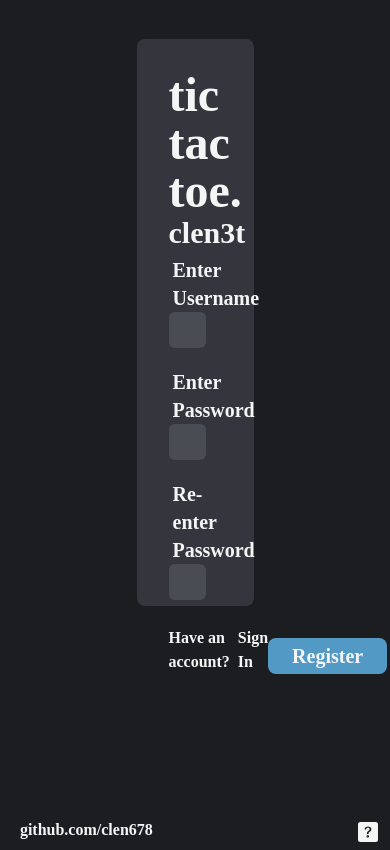
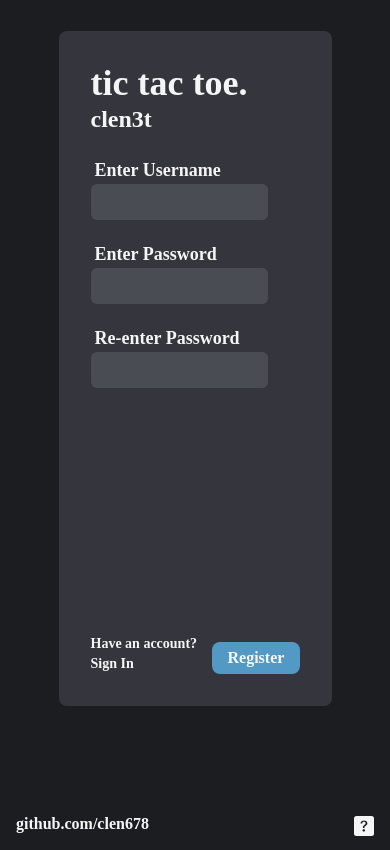
Before and after one commit to clen678/clen3t, a React (Create React App) app in the folder clen3t-web/: page /register in a window 390 px wide. Built offline with nearby package versions, Linux system fonts and the light colour scheme; no server answers; the HTML template or start-up script is replaced by a standard one.

Commit message:
adding responsive css for other pages

```diff
--- a/clen3t-web/src/pages/Game.jsx
+++ b/clen3t-web/src/pages/Game.jsx
@@ -291,7 +291,6 @@ const Game = () => {
 
     return (
         <div className=" w-full h-screen text-primary-text font-serif font-semibold flex flex-col">
-            <div className="flex-grow overflow-y-auto">
 
                 {/* content */}
                 <div className="h-full flex flex-col items-center">
@@ -407,7 +406,6 @@ const Game = () => {
                     </div>
                 <Footer />
                 </div>
-            </div>
 
         </div>
      );
--- a/clen3t-web/src/pages/Login.jsx
+++ b/clen3t-web/src/pages/Login.jsx
@@ -7,8 +7,8 @@ import LoginContext from "../context/LoginContext";
 
 const Login = () => {
 
-    const labelStyle = "text-xl ml-1"
-    const inputStyle = "text-primary-text px-3 rounded-md border-transparent outline-none mb-5 h-9 bg-primary-background-lighter caret-primary-text text-lg"
+    const labelStyle = "text-xl ml-1 max-[730px]:text-lg"
+    const inputStyle = "text-primary-text px-3 rounded-md border-transparent outline-none mb-5 h-9 bg-primary-background-lighter caret-primary-text text-lg max-[730px]:text-base"
 
     const [username, setUsername] = useState("");
     const [password, setPassword] = useState("");
@@ -49,15 +49,15 @@ const Login = () => {
     }, [currentUser]);
 
     return (
-        <div className="bg-primary-background w-full h-screen text-primary-text font-serif font-semibold">
-            <div className="flex justify-center h-[96%]">
+        <div className="w-full h-screen text-primary-text font-serif font-semibold flex flex-col">
+            <div className="flex flex-col items-center h-full">
 
-                <form action="" className="mt-[10%] w-[30%] h-[70%] flex flex-col justify-between rounded-lg bg-primary-background-light px-8 py-8" onSubmit={handleSubmit}>
+                <form action="" className="mt-[8%] w-[30%] h-[70%] flex flex-col justify-between rounded-lg bg-primary-background-light px-8 py-8 max-[1600px]:w-[40%] max-[1170px]:w-[50%] max-[730px]:w-[70%]" onSubmit={handleSubmit}>
                     <div>
-                        <h1 className="text-5xl">tic tac toe.</h1>
-                        <h2 className="text-3xl ">clen3t</h2>
+                        <h1 className="text-5xl max-[730px]:text-4xl">tic tac toe.</h1>
+                        <h2 className="text-3xl max-[730px]:text-2xl">clen3t</h2>
 
-                        <div className="flex flex-col w-[70%] my-[10%]">
+                        <div className="flex flex-col w-[70%] my-[10%] max-[730px]:w-[85%]">
                             <label htmlFor="username" className={labelStyle}>Username</label>
                             <input type="text" id="username" className={inputStyle} onChange={(e) => setUsername(e.target.value)} value={username} required />
 
@@ -67,16 +67,15 @@ const Login = () => {
                     </div>
 
                     <div className="flex justify-between items-end">
-                        <div className='flex'>
-                            <p>Don't have an account?</p>
-                            <Link to="/register" className="hover:text-primary-blue active:text-primary-blue-darker ml-2">Register</Link>
+                        <div className='flex max-[1170px]:flex-col max-[1170px]:justify-start'>
+                            <p className='max-[400px]:text-sm'>Don't have an account?</p>
+                            <Link to="/register" className="hover:text-primary-blue active:text-primary-blue-darker ml-2 max-[1170px]:ml-0 max-[1170px]:text-sm">Register</Link>
                         </div>
-                        <button type="submit" className="text-xl py-1 px-6 rounded-lg w-[7.5rem] text-center bg-primary-blue hover:bg-primary-blue-dark active:bg-primary-blue-darker">Sign In</button>
+                        <button type="submit" className="text-xl py-1 px-6 rounded-lg w-[7.5rem] text-center bg-primary-blue hover:bg-primary-blue-dark active:bg-primary-blue-darker max-[730px]:text-lg max-[400px]:text-base max-[400px]:px-3">Sign In</button>
                     </div>
                 </form>
+            <Footer />
             </div>
-
-            <Footer />
         </div>
      );
 }
--- a/clen3t-web/src/pages/Register.jsx
+++ b/clen3t-web/src/pages/Register.jsx
@@ -7,8 +7,8 @@ import LoginContext from "../context/LoginContext";
 
 const Register = () => {
 
-    const labelStyle = "text-xl ml-1"
-    const inputStyle = "text-primary-text px-3 rounded-md border-transparent outline-none mb-5 h-9 bg-primary-background-lighter caret-primary-text text-lg"
+    const labelStyle = "text-xl ml-1 max-[730px]:text-lg"
+    const inputStyle = "text-primary-text px-3 rounded-md border-transparent outline-none mb-5 h-9 bg-primary-background-lighter caret-primary-text text-lg max-[730px]:text-base"
 
     const [username, setUsername] = useState("");
     const [password, setPassword] = useState("");
@@ -43,15 +43,15 @@ const Register = () => {
     }, [currentUser]);
 
     return (
-        <div className="bg-primary-background w-full h-screen text-primary-text font-serif font-semibold">
-            <div className="flex justify-center h-[96%]">
+        <div className="w-full h-screen text-primary-text font-serif font-semibold flex flex-col">
+            <div className="flex flex-col items-center h-full">
 
-                <form action="" className="mt-[10%] w-[30%] h-[70%] flex flex-col justify-between rounded-lg bg-primary-background-light px-8 py-8" onSubmit={handleSubmit}>
+                <form action="" className="mt-[8%] w-[30%] h-[70%] flex flex-col justify-between rounded-lg bg-primary-background-light px-8 py-8 max-[1600px]:w-[40%] max-[1170px]:w-[50%] max-[730px]:w-[70%] max-[730px]:h-[80%]" onSubmit={handleSubmit}>
                     <div>
-                        <h1 className="text-5xl">tic tac toe.</h1>
-                        <h2 className="text-3xl ">clen3t</h2>
+                        <h1 className="text-5xl max-[730px]:text-4xl">tic tac toe.</h1>
+                        <h2 className="text-3xl max-[730px]:text-2xl">clen3t</h2>
 
-                        <div className="flex flex-col w-[70%] my-[10%]">
+                        <div className="flex flex-col w-[70%] my-[10%] max-[730px]:w-[85%]">
                             <label htmlFor="username" className={labelStyle}>Enter Username</label>
                             <input type="text" id="username" className={inputStyle} onChange={(e) => setUsername(e.target.value)} value={username} required />
 
@@ -64,16 +64,15 @@ const Register = () => {
                     </div>
 
                     <div className="flex justify-between items-end">
-                        <div className='flex'>
-                            <p>Have an account?</p>
-                            <Link to="/login" className="hover:text-primary-blue active:text-primary-blue-darker ml-2">Sign In</Link>
+                        <div className='flex max-[1170px]:flex-col max-[1170px]:justify-start'>
+                            <p className='max-[1170px]:text-sm'>Have an account?</p>
+                            <Link to="/login" className="hover:text-primary-blue active:text-primary-blue-darker ml-2 max-[1170px]:ml-0 max-[1170px]:text-sm">Sign In</Link>
                         </div>
-                        <button type="submit" className="text-xl py-1 px-6 rounded-lg w-[7.5rem] text-center bg-primary-blue hover:bg-primary-blue-dark active:bg-primary-blue-darker">Register</button>
+                        <button type="submit" className="text-xl py-1 px-6 rounded-lg w-[7.5rem] text-center bg-primary-blue hover:bg-primary-blue-dark active:bg-primary-blue-darker max-[730px]:text-lg max-[420px]:text-base max-[420px]:px-4 max-[420px]:w-[5.5rem]">Register</button>
                     </div>
                 </form>
+            <Footer />
             </div>
-
-            <Footer />
         </div>
      );
 }
--- a/clen3t-web/src/pages/Start.jsx
+++ b/clen3t-web/src/pages/Start.jsx
@@ -6,22 +6,24 @@ const Start = () => {
 
 
     return (
-        <div className="bg-primary-background w-full h-screen text-primary-text font-serif font-semibold">
-            <div className="flex justify-center h-[96%]">
+        <div className="w-full h-screen text-primary-text font-serif font-semibold flex flex-col">
 
-                <div className="mt-[10%] w-[25%] h-[45%] flex flex-col justify-between">
+            {/* content */}
+            <div className="flex flex-col items-center h-full">
+
+                <div className="mt-[10%] w-[75%] h-[45%] flex flex-col items-center justify-between max-lg:mt-[20%]">
                     <div>
-                        <h1 className="text-8xl">tic tac toe.</h1>
-                        <h2 className="text-6xl ">clen3t</h2>
+                        <h1 className="text-8xl max-md:text-6xl">tic tac toe.</h1>
+                        <h2 className="text-6xl max-md:text-4xl">clen3t</h2>
                     </div>
 
-                    <div className="flex justify-center">
-                        <Link to={"/game"} className="bg-primary-red px-10 py-3 rounded-lg text-3xl hover:bg-primary-red-dark active:bg-primary-red-darker">Start</Link>
+                    <div className="flex justify-center max-lg:mt-[50%]">
+                        <Link to={"/game"} className="bg-primary-red px-10 py-3 rounded-lg text-3xl hover:bg-primary-red-dark active:bg-primary-red-darker max-lg:text-2xl">Start</Link>
                     </div>
                 </div>
+
+                <Footer/>
             </div>
-
-            <Footer/>
         </div>
 
      );
```
